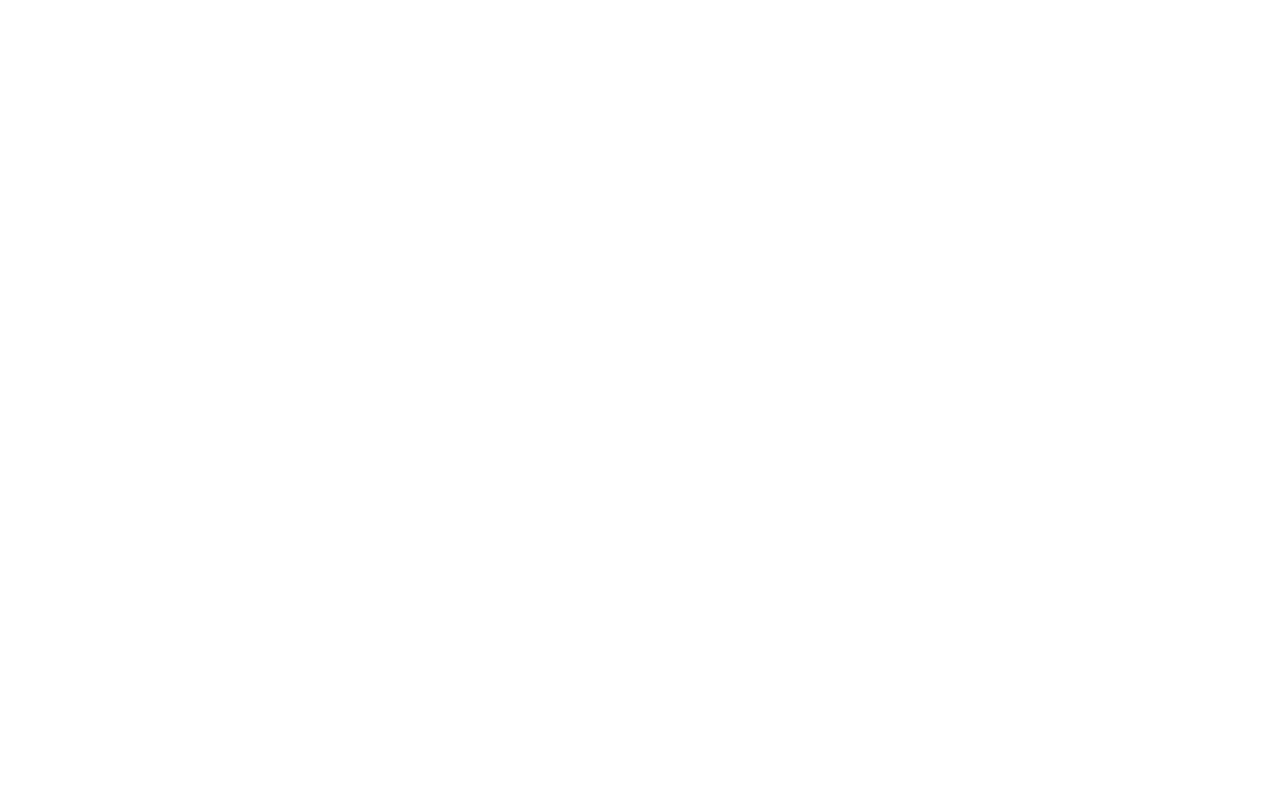
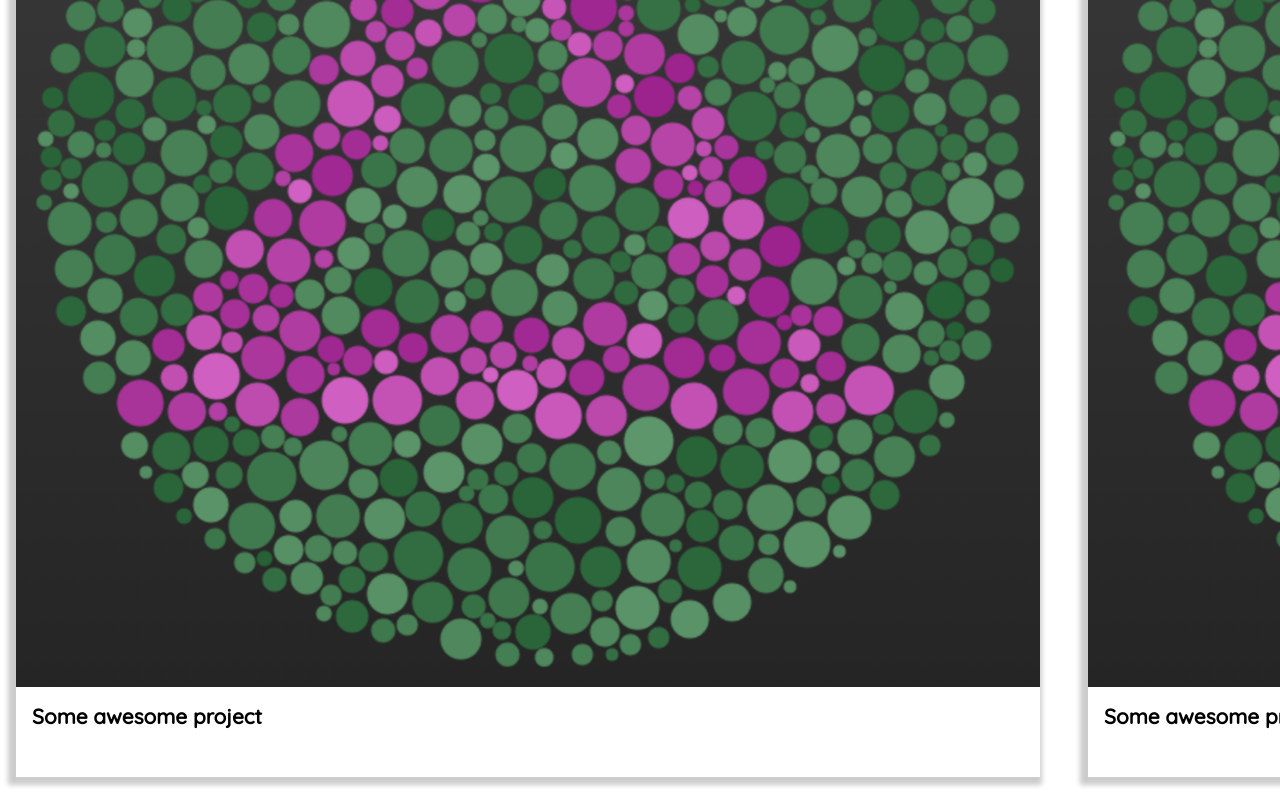
Before and after one commit to ru9/portfolio, a Vue app: page / in a window 1280 px wide. Shown: the part 2856-3653 px from the top of the page. Before the commit the page ends 2702 px from the top, so only its background shows below. Built offline with nearby package versions, Linux system fonts and the light colour scheme.

Commit message:
Scrolling project 1st itteration
Scrolling project 1st itteration

```diff
--- a/src/App.vue
+++ b/src/App.vue
@@ -3,6 +3,8 @@
     <StartImage />
     <HeroAboutMe />
     <SquareImagesOnLine />
+    <ServiceCardCollection />
+    <ContactForm />
     <Footer />
   </div>
 </template>
@@ -11,6 +13,8 @@
 import StartImage from "./components/StartImage.vue";
 import HeroAboutMe from "./components/HeroAboutMe.vue";
 import SquareImagesOnLine from "./components/SquareImagesOnLine.vue";
+import ServiceCardCollection from "./components/ServiceCardCollection.vue";
+import ContactForm from "./components/ContactForm.vue";
 import Footer from "./components/Footer.vue";
 
 export default {
@@ -19,7 +23,9 @@
     StartImage,
     HeroAboutMe,
     SquareImagesOnLine,
-    Footer
+    Footer,
+    ServiceCardCollection,
+    ContactForm
   }
 };
 </script>
--- /dev/null
+++ b/src/components/ServiceCardCollection.vue
@@ -0,0 +1,54 @@
+<template>
+  <div class="outer-container">
+    <div class="card">
+      <img src="../assets/tst.png" alt />
+      <div class="project-text">Some awesome project</div>
+    </div>
+    <div class="card">
+      <img src="../assets/tst.png" alt />
+      <div class="project-text">Some awesome project</div>
+    </div>
+    <div class="card">
+      <img src="../assets/tst.png" alt />
+      <div class="project-text">Some awesome project</div>
+    </div>
+    <div class="card">
+      <img src="../assets/tst.png" alt />
+      <div class="project-text">Some awesome project</div>
+    </div>
+  </div>
+</template>
+
+<script>
+export default {};
+</script>
+
+<style scoped>
+.outer-container {
+  display: flex;
+  flex-wrap: nowrap;
+  overflow-x: auto;
+  margin: 4rem 0;
+  padding: 1rem 1rem 2rem 1rem;
+}
+.card {
+  display: flex;
+  flex-direction: column;
+  flex: 0 0 auto;
+  width: 80vw;
+  margin-right: 3rem;
+  padding-bottom: 2rem;
+  box-shadow: -3px 3px 5px 5px #ccc;
+}
+.card > img {
+  object-fit: cover;
+  width: inherit;
+  height: inherit;
+}
+.project-text {
+  font-weight: 900;
+  margin: 1rem 1rem;
+  text-align: left;
+  font-size: 1.3rem;
+}
+</style>
--- a/src/components/SquareImagesOnLine.vue
+++ b/src/components/SquareImagesOnLine.vue
@@ -24,6 +24,7 @@
   display: flex;
   flex-flow: row wrap;
   margin: 4rem 0;
+  overflow-y: scroll;
 }
 .outer-container > div {
   max-width: 50vw;
```
Also changed, not shown: src/components/ServiceCard.vue (+13 -0 lines), src/assets/tst.png (added).
